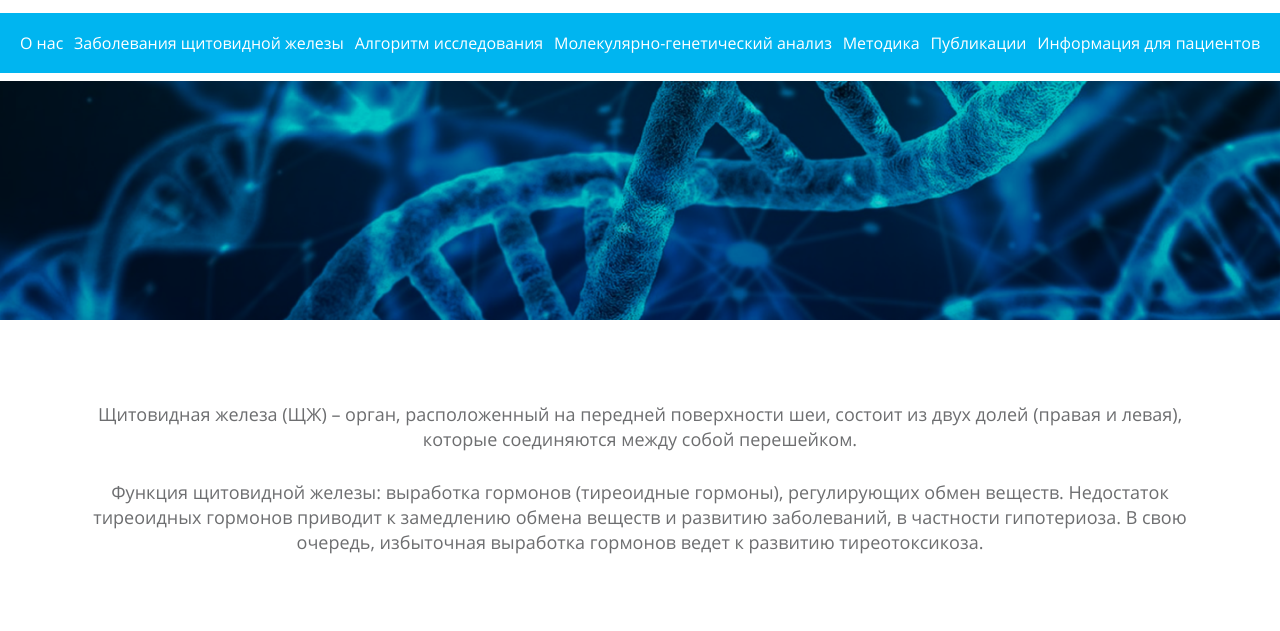
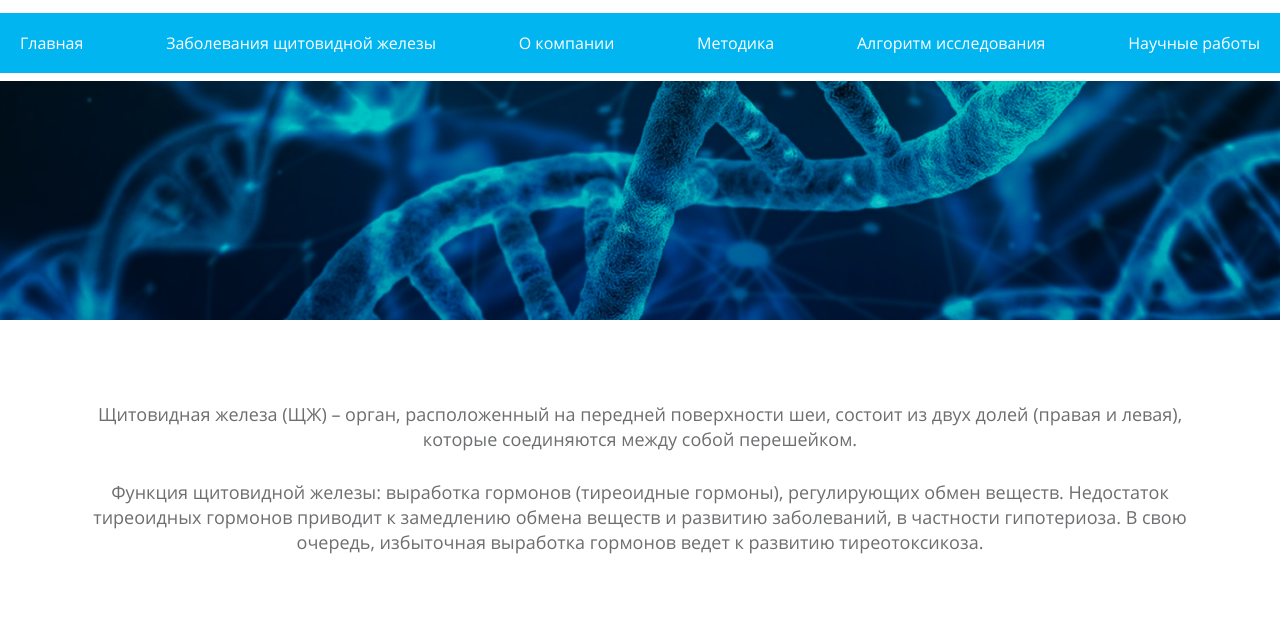
Before and after one commit to artcherenkov/mirel, a website: page src/sick.html in a window 1280 px wide. Shown: the part 71-702 px from the top of the page. Drawn offline with nearby package versions, Linux system fonts and the light colour scheme; files that its build step writes are made by us from their sources.

Commit message:
Редактирует меню навигации

```diff
--- a/src/sick.html
+++ b/src/sick.html
@@ -18,25 +18,22 @@
         <div class="page-header__nav-wrapper">
           <ul class="page-header__nav-list">
             <li class="page-header__nav-item">
-              <a class="page-header__nav-link" href="index.html">О нас</a>
+              <a class="page-header__nav-link" href="index.html">Главная</a>
             </li>
             <li class="page-header__nav-item">
               <a class="page-header__nav-link" href="sick.html">Заболевания щитовидной железы</a>
             </li>
             <li class="page-header__nav-item">
+              <a class="page-header__nav-link" href="about-us.html">О компании</a>
+            </li>
+            <li class="page-header__nav-item">
+              <a class="page-header__nav-link" href="method.html">Методика</a>
+            </li>
+            <li class="page-header__nav-item">
               <a class="page-header__nav-link" href="algorithm.html">Алгоритм исследования</a>
             </li>
             <li class="page-header__nav-item">
-              <a class="page-header__nav-link" href="method.html">Молекулярно-генетический анализ</a>
-            </li>
-            <li class="page-header__nav-item">
-              <a class="page-header__nav-link" href="method2.html">Методика</a>
-            </li>
-            <li class="page-header__nav-item">
-              <a class="page-header__nav-link">Публикации</a>
-            </li>
-            <li class="page-header__nav-item">
-              <a class="page-header__nav-link">Информация для пациентов</a>
+              <a class="page-header__nav-link">Научные работы</a>
             </li>
           </ul>
         </div>
```
Also changed, not shown: src/algorithm.html (+8 -11 lines), src/index.html (+8 -11 lines), src/method.html (+8 -11 lines), src/about-us.html (renamed from src/about-company.html).
